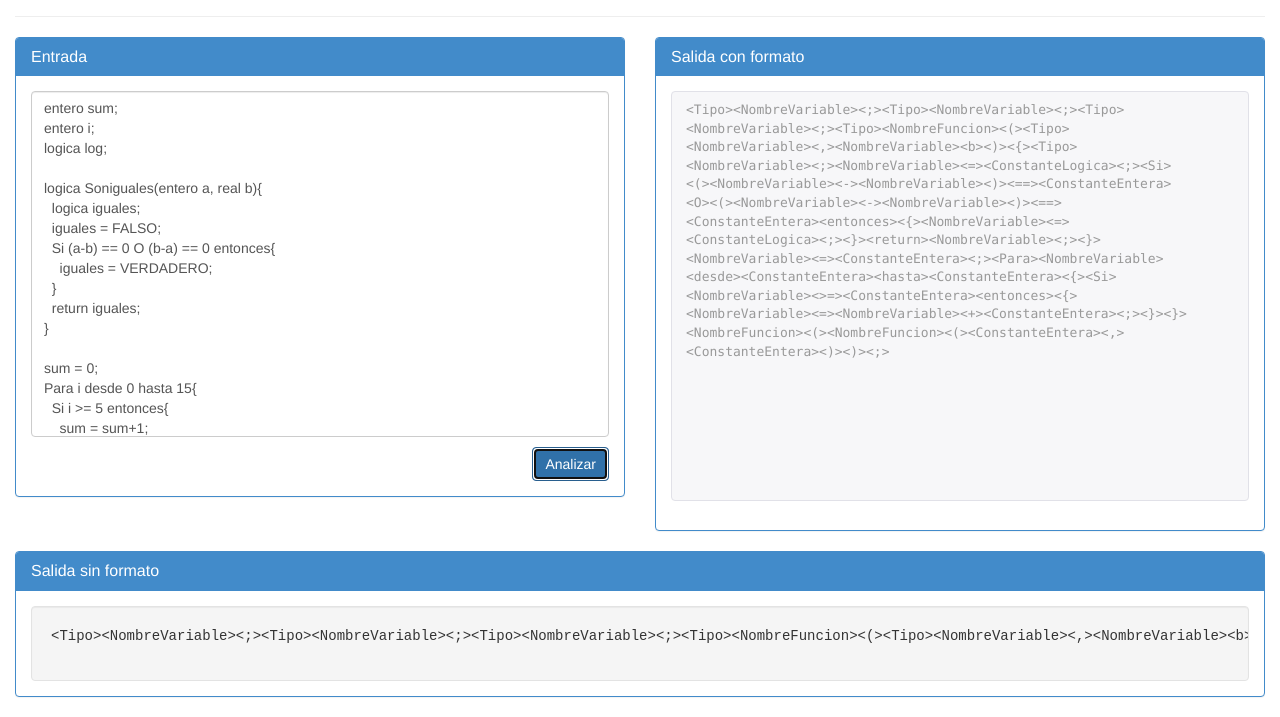
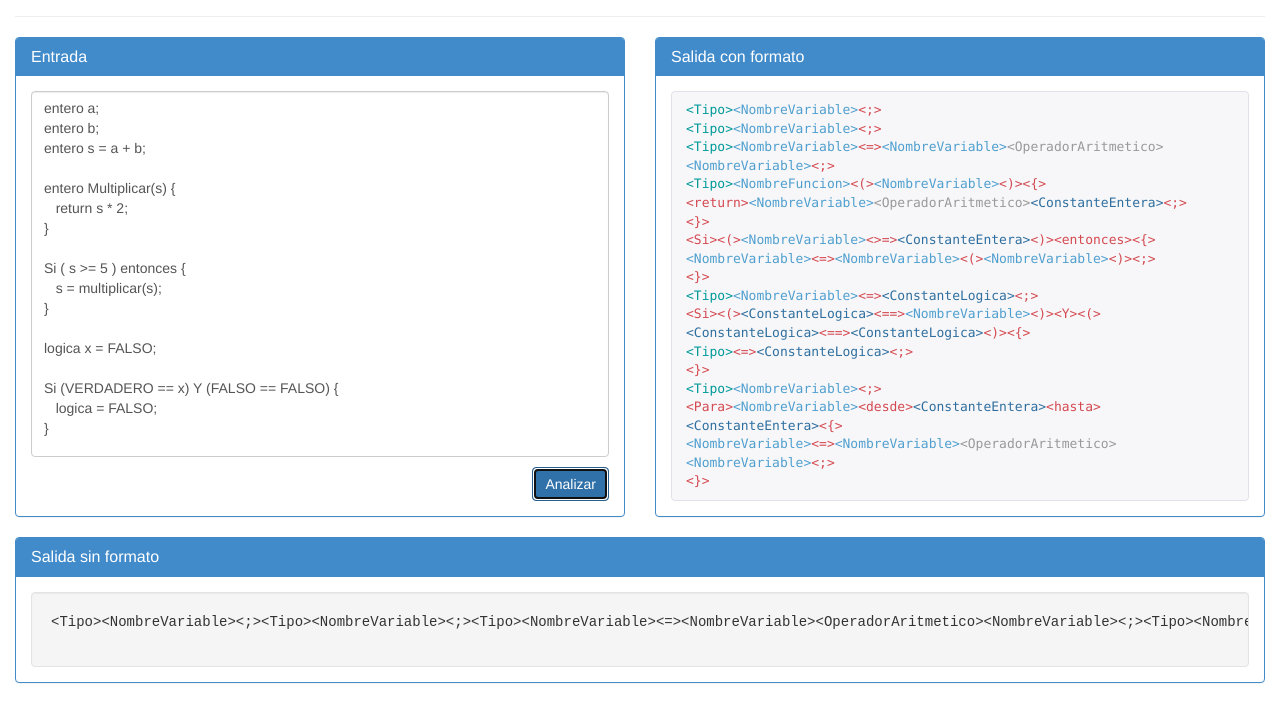
Before and after one commit to nguidi/ssl, a plain HTML site: page index.html in a window 1280 px wide. Both pictures are taken after a click on the button "Analizar". Shown: the part 83-800 px from the top of the page. Drawn offline with Linux system fonts and the light colour scheme.

Commit message:
Version 1.0

```diff
--- a/index.html
+++ b/index.html
@@ -21,11 +21,14 @@
 				height: 390px;
 				margin: 0;
 			}
+			.highlight {
+				margin-bottom: 0px;
+			}
 			.panel-body button {
 				margin-top: 10px;
 			}
 			.panel-body textarea {
-				height: 346px;
+				height: 366px;
 			}
 		</style>
 	</head>
@@ -44,27 +47,29 @@
 						</div>
 						<div class="panel-body">
 							<textarea class="form-control" rows="3" id="entrada">
-entero sum;
-entero i;
-logica log;
+entero a;
+entero b;
+entero s = a + b;
 
-logica Soniguales(entero a, real b){
-  logica iguales;
-  iguales = FALSO;
-  Si (a-b) == 0 O (b-a) == 0 entonces{
-    iguales = VERDADERO;
-  }
-  return iguales;
+entero Multiplicar(s) {
+   return s * 2;
 }
 
-sum = 0;
-Para i desde 0 hasta 15{
-  Si i >= 5 entonces{
-    sum = sum+1;
-  }
+Si ( s >= 5 ) entonces {
+   s = multiplicar(s);
 }
 
-Mostrar(Soniguales(3,4));
+logica x = FALSO;
+
+Si (VERDADERO == x) Y (FALSO == FALSO) {
+   logica = FALSO;
+}
+
+entero suma;
+
+Para s desde 0 hasta 10 {
+   suma = suma + s;
+}
 							</textarea>
 							<button class="btn btn-primary pull-right" id="analizar">Analizar</button>
 						</div>
--- a/main.js
+++ b/main.js
@@ -3,28 +3,31 @@ function obtenerTokens(cadenaDeEntrada)
 {
 	//	Expresion regular para la deteccion de palabras reservadas
 	var	palabraReservada
-	=	new RegExp(/\b(Para|desde|hasta|Si|entonces|return|NO|Y|O)\b/g)
+	=	new RegExp(/\b(Para|desde|hasta|Si|entonces|return|NO|Y|O)\b/)
 	//	Expresion regular para la detecion de tipo de datos
 	,	tipoDeDato
-	=	new RegExp(/\b(entero|logica)\b/g)
+	=	new RegExp(/\b(entero|logica)\b/)
 	//	Expresion regular para las constantes enteras
 	,	constanteEntera
 	=	new RegExp(/\d+/g)
 	//	Expresion regular para las constantes logicas
 	,	constanteLogica
-	=	new RegExp(/\b(VERDADERO|FALSO)\b/g)
+	=	new RegExp(/\b(VERDADERO|FALSO)\b/)
 	//	Expresion regular para los nombres de las variables
 	,	nombreVariable
-	=	new RegExp(/([a-z]+)/g)
+	=	new RegExp(/\b([a-z]+)\b/)
 	//	Expresion regular para los nombres de las funciones
 	,	nombreFuncion
-	=	new RegExp(/([A-Z][a-z]*)/g)
+	=	new RegExp(/\b([A-Z][a-z]*)\b/)
 	//	Expresion regular para los operadores logicos
 	,	operadorLogico
-	=	new RegExp(/\b(==|>=|<=|>|<)\b/g)
+	=	new RegExp(/\b(==|>=|<=|>|<)\b/)
 	//	Expresion regular para los operadores aritmeticos
 	,	operadorAritmetico
-	=	new RegExp(/\+\-\*\//g)
+	=	new RegExp(/(\+|\-|\*|\/)/)
+	//	Simbolos terminales que no se clasifican en ninguna expresion regular anterior
+	,	simbolosTerminales
+	=	new RegExp(/(;|,|\(|\)|\{|\}|=)/)
 
 	//	La variable salida contendra los tokens generados. La inicializo vacia.
 	var	salida
@@ -57,7 +60,7 @@ function obtenerTokens(cadenaDeEntrada)
 	=	separadoYTrimeado.map(
 			function(preToken)
 			{
-				return	palabraReservada.test(preToken)
+				return	(palabraReservada.test(preToken) || simbolosTerminales.test(preToken))
 					?	'<'+preToken+'>'
 					:	tipoDeDato.test(preToken)
 					?	'<Tipo>'
@@ -73,7 +76,7 @@ function obtenerTokens(cadenaDeEntrada)
 					?	'<OperadorLogico>'
 					:	operadorAritmetico.test(preToken)
 					?	'<OperadorAritmetico>'
-					:	'<'+preToken+'>'
+					:	'<error>'
 			}
 		)
 
@@ -101,8 +104,6 @@ document.querySelector('button#analizar')
 			//	Inserto la cadena
 			document.querySelector('#salidaSinFormato').innerHTML = cadenaDeTokens
 
-			console.log(arrayDeTokens)
-
 			var	arrayConFormato
 			=	arrayDeTokens.map(
 					function(token)
@@ -112,13 +113,27 @@ document.querySelector('button#analizar')
 
 						span.appendChild(document.createTextNode(token))
 
-						span.setAttribute('class','c')
+						span
+							.setAttribute(
+								'class'
+							,		(/Tipo/g.test(token))
+								?	'cp'
+								:	(/(ConstanteEntera|ConstanteLogica)/g.test(token))
+								?	'nt'
+								:	(/(NombreFuncion|NombreVariable)/g.test(token))
+								?	'na'
+								:	(/(OperadorLogico|OperadorAritmetico)/g.test(token))
+								?	'c'
+								:	's'
+							)
+
+						if	(/(;|\{|\})/g.test(token))
+							span.appendChild(document.createElement("BR"))
 
 						return	span.outerHTML
 					}
 				)
 
-			console.log(arrayConFormato)
 			//	Inserto la cadena
 			document.querySelector('#salidaConFormato').innerHTML = arrayConFormato.join('')
 		}
```
